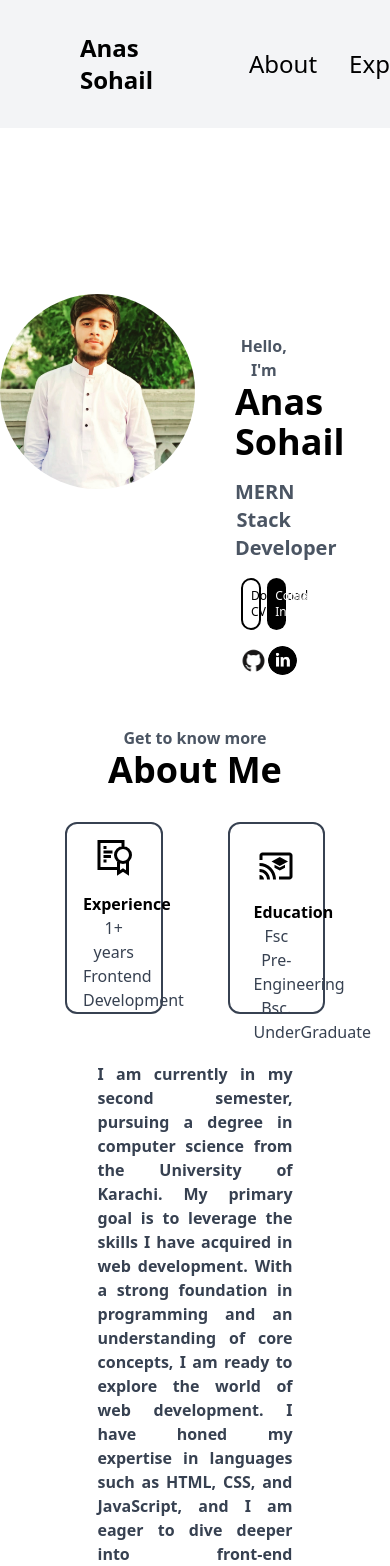
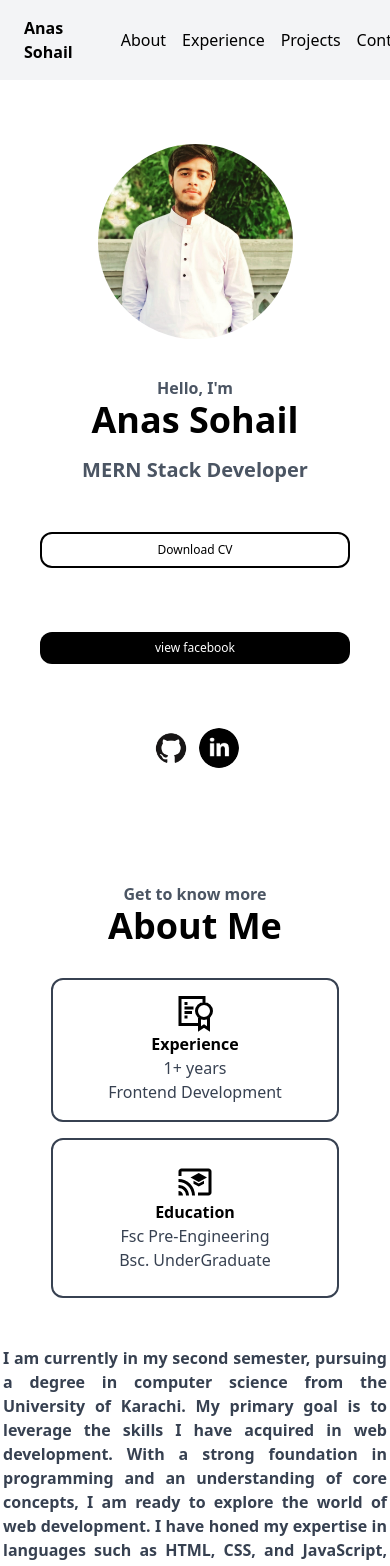
Before and after one commit to muhammadanascode/portfolio-website, a Next.js app: page / in a window 390 px wide. Shown: the top 1566 px of the page. Built offline with nearby package versions, Linux system fonts and the light colour scheme.

Commit message:
responsiveness
My section and about page is now reponssive

```diff
--- a/components/About.js
+++ b/components/About.js
@@ -11,25 +11,25 @@ const About = () => {
         </p>
         <p className="text-center font-semibold text-4xl">About Me</p>
       </div>
-      <div className="flex justify-evenly w-full h-48 mt-12">
-        <div className="w-1/4 p-4 border-2 border-gray-700 rounded-xl text-center">
+      <div className="lg:flex lg:justify-evenly w-full h-48 mt-12">
+        <div className="w-72 m-auto lg:m-0 lg:w-1/4 p-4 border-2 border-gray-700 rounded-xl text-center">
           <p className="flex items-center justify-center">
             <GrCertificate className="text-4xl" />
           </p>
-          <p className="font-bold mt-4">Experience</p>
+          <p className="font-bold">Experience</p>
           <p className="text-gray-700">1+ years</p>
           <p className="text-gray-700">Frontend Development</p>
         </div>
-        <div className="w-1/4 p-6 border-2 border-gray-700 rounded-xl text-center">
+        <div className="w-72 m-auto mt-4 lg:m-0 lg:w-1/4 p-6 border-2 border-gray-700 rounded-xl text-center">
           <p className="flex items-center justify-center">
             <MdCastForEducation className="text-4xl" />
           </p>
-          <p className="font-bold mt-4">Education</p>
+          <p className="font-bold">Education</p>
           <p className="text-gray-700">Fsc Pre-Engineering</p>
           <p className="text-gray-700">Bsc. UnderGraduate</p>
         </div>
       </div>
-      <div className="w-1/2 h-54 mt-12">
+      <div className="w-96 m-44 lg:w-1/2 h-54 lg:mt-12">
         <p className="text-justify text-gray-700 font-semibold">
           I am currently in my second semester, pursuing a degree in computer
           science from the University of Karachi. My primary goal is to leverage
--- a/components/Navbar.js
+++ b/components/Navbar.js
@@ -8,9 +8,9 @@ const Navbar = () => {
   };
 
   return (
-    <div className="w-full bg-gray-100 p-8 fixed top-0 z-10">
+    <div className="w-full bg-gray-100 p-4 lg:p-8 fixed top-0 z-10">
       <div className="flex w-full h-auto items-center">
-        <p className="text-2xl font-semibold flex-grow mx-12 ">
+        <p className="text-md lg:text-2xl font-bold flex-grow mx-2 lg:mx-12 ">
           <span
             onClick={() => window.scrollTo({ top: 0, behavior: "smooth" })}
             className="cursor-pointer"
@@ -21,24 +21,24 @@ const Navbar = () => {
         <ul className="flex mx-8">
           <li
             onClick={() => scroll("aboutSection")}
-            className="mx-4 text-2xl hover:text-gray-400 cursor-pointer"
+            className="mx-2 text-md lg:text-2xl hover:text-gray-400 cursor-pointer"
           >
             About
           </li>
           <li
-            className="mx-4 text-2xl hover:text-gray-400 cursor-pointer"
+            className="mx-2 text-md lg:text-2xl hover:text-gray-400 cursor-pointer"
             onClick={() => scroll("experience")}
           >
             Experience
           </li>
           <li
-            className="mx-4 text-2xl hover:text-gray-400 cursor-pointer"
+            className="mx-2 text-md lg:text-2xl hover:text-gray-400 cursor-pointer"
             onClick={() => scroll("project")}
           >
             Projects
           </li>
           <li
-            className="mx-4 text-2xl hover:text-gray-400 cursor-pointer"
+            className="mx-2 text-md lg:text-2xl hover:text-gray-400 cursor-pointer"
             onClick={() => scroll("contact")}
           >
             Contact
--- a/components/mysection.js
+++ b/components/mysection.js
@@ -5,8 +5,8 @@ import { motion } from "framer-motion";
 
 const mysection = () => {
   return (
-    <div className="flex items-center justify-center h-screen mt-16">
-      <div className="w-1/2 h-96">
+    <div className="mt-36 lg:flex lg:items-center lg:justify-center h-screen lg:mt-16">
+      <div className="w-1/2 h-48 lg:h-96 m-auto ">
         <Image
           className="rounded-full float-right"
           src="/Anas.jpg"
@@ -15,11 +15,11 @@ const mysection = () => {
           alt="img"
         />
       </div>
-      <div className="w-1/2 h-96 p-10">
-        <div className="w-1/2">
-          <p className="text-center font-semibold text-gray-600">Hello, I'm</p>
+      <div className="w-full lg:w-1/2 h-96 p-10 ">
+        <div className="w-full m-auto lg:m-0 lg:w-1/2">
+          <p className=" text-center font-semibold text-gray-600">Hello, I'm</p>
         </div>
-        <div className="w-1/2">
+        <div className="w-full lg:w-1/2">
           <motion.p
             transition={{
               duration: 0.5,
@@ -34,7 +34,7 @@ const mysection = () => {
             Anas Sohail
           </motion.p>
         </div>
-        <div className="w-1/2 my-4">
+        <div className="w-full lg:w-1/2 my-4">
           <motion.p
             initial={{ opacity: 0, x: -60 }}
             animate={{ opacity: 1, x: 0 }}
@@ -45,15 +45,15 @@ const mysection = () => {
             MERN Stack Developer
           </motion.p>
         </div>
-        <div className="flex justify-evenly w-3/6">
-          <button className="w-1/3 p-2 border-2 border-black rounded-xl text-xs">
+        <div className="w-full  lg:m-0 lg:flex lg:justify-evenly lg:w-3/6">
+          <button className="w-full my-8 lg:w-1/3  p-2 border-2 border-black rounded-xl text-xs">
             Download CV
           </button>
-          <button className="w-1/3 p-2 bg-black text-white rounded-xl text-xs">
-            Contact Info
+          <button className="w-full my-8 lg:w-1/3 p-2 bg-black text-white rounded-xl text-xs">
+            <Link href={"https://www.facebook.com/ANASCX/"}>view facebook</Link>
           </button>
         </div>
-        <div className="flex justify-center w-1/2 my-4">
+        <div className="flex justify-center lg:w-1/2 my-8 lg:my-4">
           <Link href={"https://github.com/muhammadanascode"}>
             <Image
               className="rounded-full mx-1"
```
